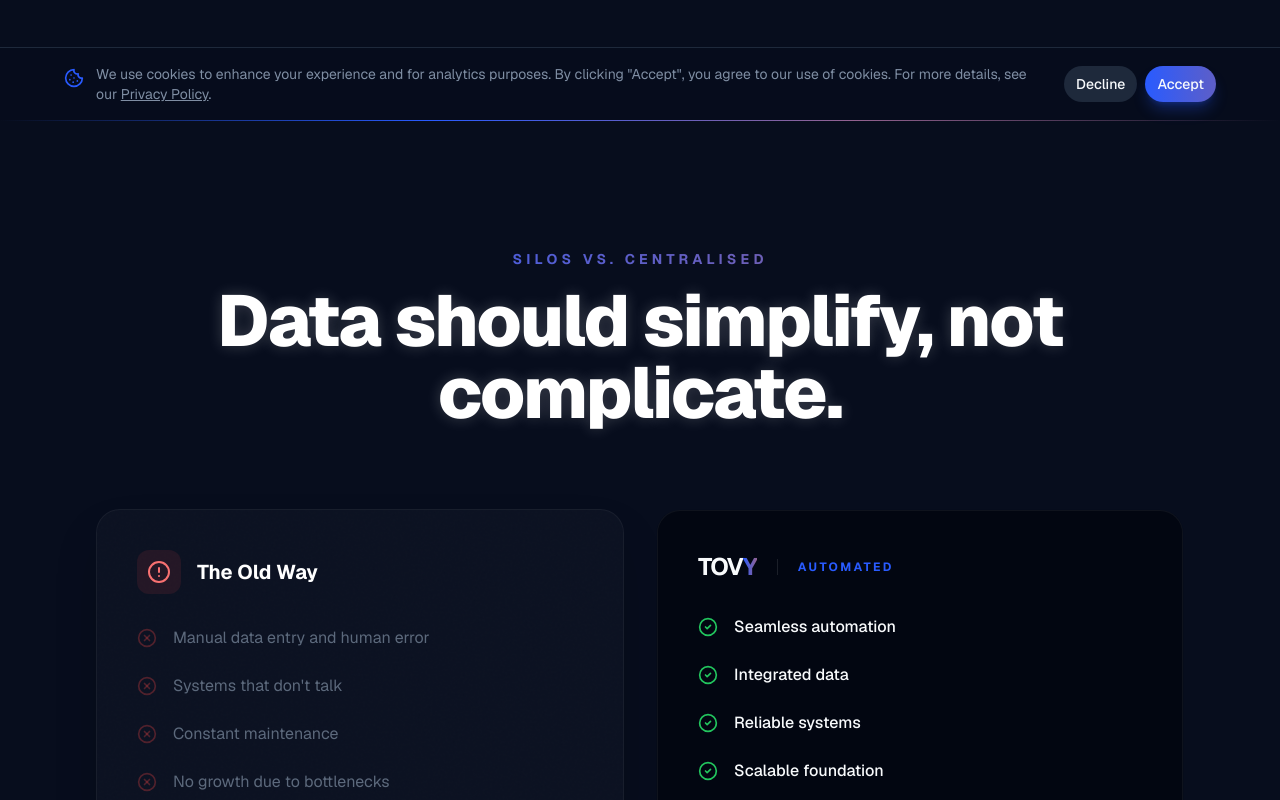
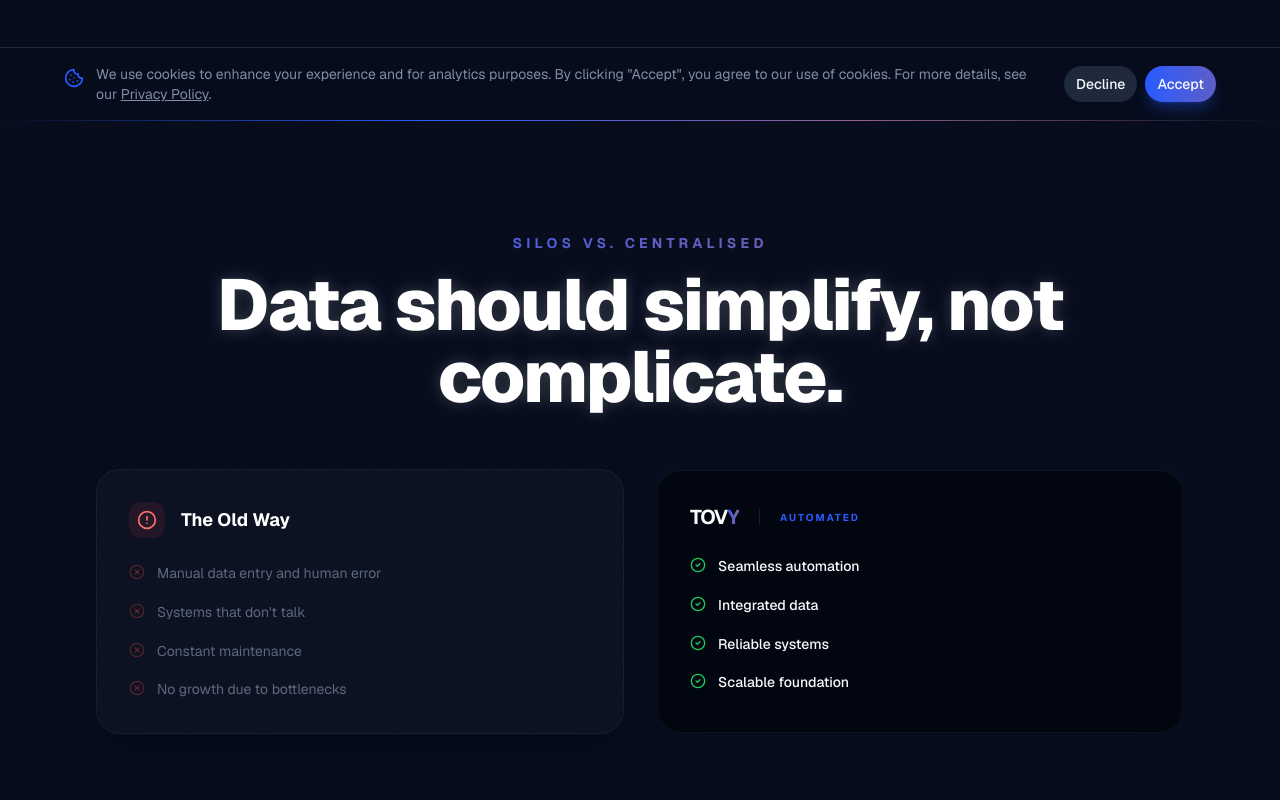
Before and after one commit to tovy-eu/tovy.eu-website, a Next.js app: page /en/ in a window 1280 px wide. Shown: the part 680-1480 px from the top of the page. Built offline with nearby package versions, Linux system fonts and the light colour scheme.

Commit message:
make the two cards in the pain solution section more compact

```diff
--- a/src/components/landing/pain-solution-section.tsx
+++ b/src/components/landing/pain-solution-section.tsx
@@ -10,18 +10,18 @@ export function PainSolutionSection({ dict }: { dict: Dictionary }) {
   const solutionItems = dict.painSolution.solution.items;
 
   return (
-    <section className="relative w-full py-24 sm:py-32 overflow-hidden bg-background">
+    <section className="relative w-full py-20 sm:py-28 overflow-hidden bg-background">
       <div className="container mx-auto px-4 md:px-8 max-w-6xl relative z-10">
         <SectionHeader
           badge={dict.painSolution.title}
           title={dict.painSolution.subtitle}
-          className="mb-16 sm:mb-20"
+          className="mb-10 sm:mb-14"
         />
 
-        <div className="grid grid-cols-1 md:grid-cols-2 gap-12 md:gap-8 items-stretch">
+        <div className="grid grid-cols-1 md:grid-cols-2 gap-6 md:gap-8 items-stretch">
           {/* Pain Section (The Old Way) */}
           <ScrollReveal delay="duration-700" className="flex">
-            <div className="relative w-full p-8 sm:p-10 rounded-3xl bg-white/[0.02] border border-white/5 overflow-hidden group shadow-2xl">
+            <div className="relative w-full p-6 sm:p-8 rounded-3xl bg-white/[0.02] border border-white/5 overflow-hidden group shadow-2xl">
               {/* Ultra-subtle Noise Texture */}
               <div
                 className="absolute inset-0 opacity-[0.015] pointer-events-none"
@@ -31,21 +31,21 @@ export function PainSolutionSection({ dict }: { dict: Dictionary }) {
               />
 
               <div className="relative z-10">
-                <div className="flex items-center gap-4 mb-8">
-                  <div className="p-2.5 rounded-xl bg-red-500/10 text-red-400">
-                    <AlertCircle className="h-6 w-6" />
+                <div className="flex items-center gap-4 mb-6">
+                  <div className="p-2 rounded-xl bg-red-500/10 text-red-400">
+                    <AlertCircle className="h-5 w-5" />
                   </div>
                   <div className="flex flex-col">
-                    <h3 className="text-xl font-bold text-white leading-tight">{dict.painSolution.pain.title}</h3>
-                    <p className="text-xs text-muted-foreground/50 font-medium uppercase tracking-widest">{dict.painSolution.pain.subtitle}</p>
+                    <h3 className="text-lg font-bold text-white leading-tight">{dict.painSolution.pain.title}</h3>
+                    <p className="text-[10px] text-muted-foreground/50 font-medium uppercase tracking-widest">{dict.painSolution.pain.subtitle}</p>
                   </div>
                 </div>
 
-                <ul className="space-y-6">
+                <ul className="space-y-4">
                   {painItems.map((item, i) => (
-                    <li key={i} className="flex items-start gap-4">
-                      <XCircle className="h-5 w-5 text-red-500/30 shrink-0 mt-0.5" />
-                      <span className="text-sm md:text-base text-muted-foreground/70 leading-relaxed">{item}</span>
+                    <li key={i} className="flex items-start gap-3">
+                      <XCircle className="h-4 w-4 text-red-500/30 shrink-0 mt-0.5" />
+                      <span className="text-sm text-muted-foreground/70 leading-relaxed">{item}</span>
                     </li>
                   ))}
                 </ul>
@@ -63,27 +63,27 @@ export function PainSolutionSection({ dict }: { dict: Dictionary }) {
               />
 
               {/* Inner Content Layer - Matches Engineering Section */}
-              <div className="relative h-full w-full bg-card/95 backdrop-blur-2xl rounded-[calc(1.5rem-1px)] p-8 sm:p-10 flex flex-col transition-all duration-300 shadow-2xl border border-white/5 group-hover:border-transparent">
+              <div className="relative h-full w-full bg-card/95 backdrop-blur-2xl rounded-[calc(1.5rem-1px)] p-6 sm:p-8 flex flex-col transition-all duration-300 shadow-2xl border border-white/5 group-hover:border-transparent">
                 <div className="relative z-10">
-                  <div className="flex items-center gap-4 mb-8">
+                  <div className="flex items-center gap-4 mb-6">
                     {/* Branded Logo Marker */}
-                    <div className="font-bold text-2xl tracking-tighter shrink-0 select-none flex items-center transition-transform duration-300 group-hover:scale-110">
+                    <div className="font-bold text-xl tracking-tighter shrink-0 select-none flex items-center transition-transform duration-300 group-hover:scale-110">
                       <span>TOV</span>
                       <span className="bg-gradient-to-r from-primary to-[hsl(var(--accent-gradient-stop))] bg-clip-text text-transparent">Y</span>
                     </div>
                     <div className="h-4 w-px bg-white/10 mx-1" />
-                    <h3 className="text-[10px] md:text-xs font-bold text-primary uppercase tracking-[0.2em]">
+                    <h3 className="text-[9px] md:text-[10px] font-bold text-primary uppercase tracking-[0.2em]">
                       {dict.painSolution.solution.subtitle || "Unified & Automated"}
                     </h3>
                   </div>
 
-                  <ul className="space-y-6">
+                  <ul className="space-y-4">
                     {solutionItems.map((item, i) => (
-                      <li key={i} className="flex items-start gap-4 group/item">
+                      <li key={i} className="flex items-start gap-3 group/item">
                         <CheckCircle2
-                          className="h-5 w-5 shrink-0 mt-0.5 transition-colors duration-300 text-green-500"
+                          className="h-4 w-4 shrink-0 mt-0.5 transition-colors duration-300 text-green-500"
                         />
-                        <span className="text-sm md:text-base text-foreground leading-relaxed font-medium">
+                        <span className="text-sm text-foreground leading-relaxed font-medium">
                           {item}
                         </span>
                       </li>
--- a/src/dictionaries/en.json
+++ b/src/dictionaries/en.json
@@ -14,8 +14,8 @@
     "techStack": "Technologies we work with"
   },
   "hero": {
-    "title": "AI & Data Foundations for Scaling Teams.",
-    "subtitle": "We engineer smart data ecosystems that eliminate manual bottlenecks, enabling your business to automate and grow without limits."
+    "title": "Laying the AI foundation for companies looking to scale",
+    "subtitle": "We engineer data systems that enable automation, turning information silos into scalable business growth."
   },
   "painSolution": {
     "title": "Silos vs. Centralised",
--- a/src/dictionaries/nl.json
+++ b/src/dictionaries/nl.json
@@ -14,8 +14,8 @@
     "techStack": "Technologieën waar we mee werken"
   },
   "hero": {
-    "title": "AI & Data Foundations voor Scaling Teams.",
-    "subtitle": "Wij bouwen slimme data-ecosystemen die handmatige bottlenecks elimineren, zodat jouw bedrijf kan automatiseren en groeien zonder grenzen."
+    "title": "De AI basis voor bedrijven die willen schalen.",
+    "subtitle": "Wij bouwen de data fundering voor automatisering en informatie silos omzetten naar schaalbare groei."
   },
   "painSolution": {
     "title": "Silos` vs. Gecentraliseerd",
```
